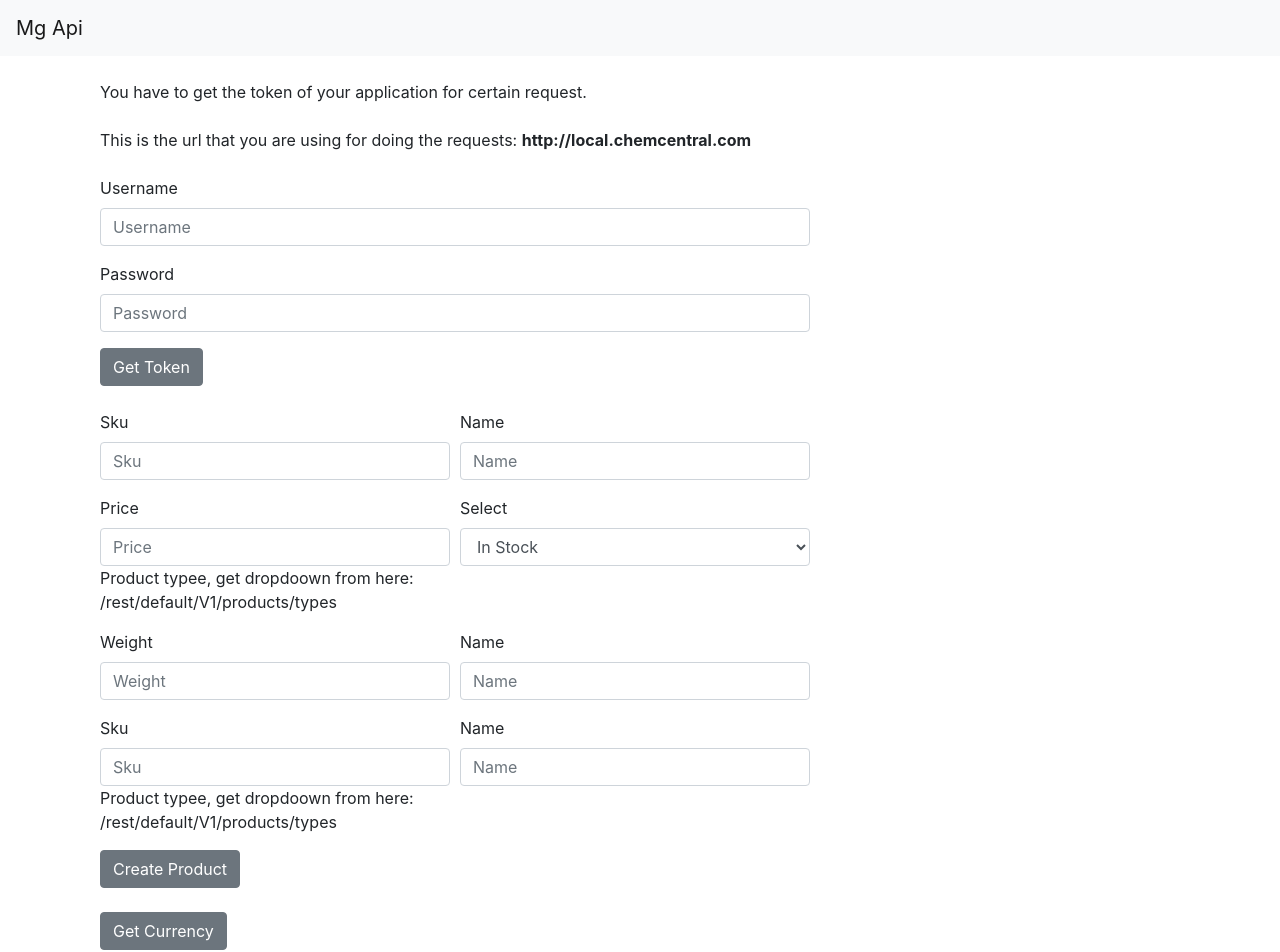
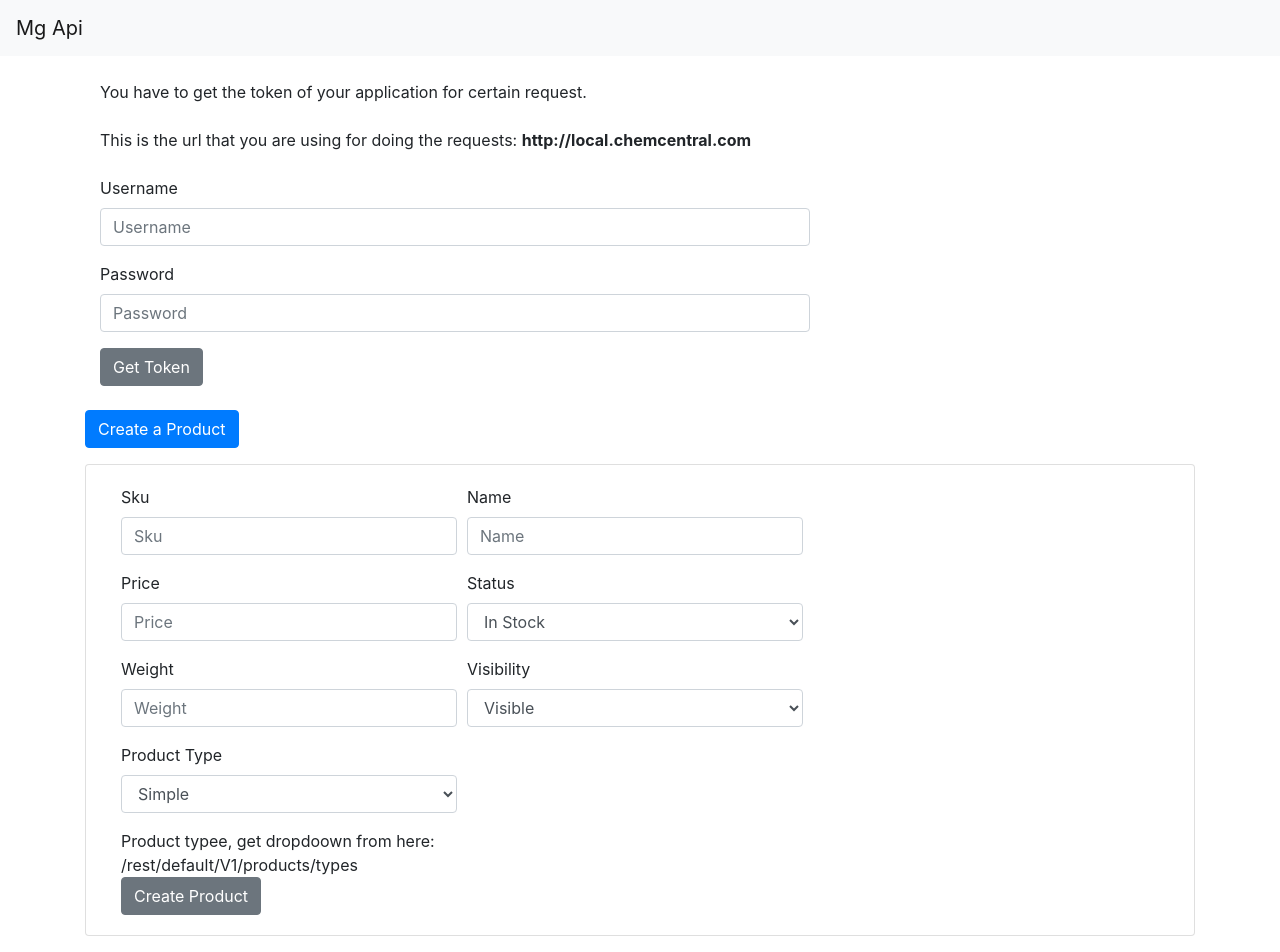
Before and after one commit to ozzytop/react-magento-api, a React (Create React App) app: page / in a window 1280 px wide. Shown: the top 952 px of the page. Built offline with nearby package versions, Linux system fonts and the light colour scheme.

Commit message:
Adding collapsible, styling, handling errors

```diff
--- a/src/Components/CreateProduct.js
+++ b/src/Components/CreateProduct.js
@@ -10,7 +10,10 @@ import {
     Label,
     Input,
     Alert,
-    Spinner
+    Spinner,
+    Collapse,
+    Card,
+    CardBody
 } from 'reactstrap';
 
 class CreateProduct extends Component {
@@ -26,14 +29,28 @@ class CreateProduct extends Component {
             message: true,
             allowed: false,
             showSuccess: false,
-            spinner:false
+            spinner:false,
+            open:true
         }
     }
 
+    toggle() {
+        this.setState({
+            open: !this.state.open
+        })
+    }
 
     render() {
+
+
       return (
+
         <div>
+            <Button color="primary" onClick={() => this.toggle()} style={{ marginBottom: '1rem' }}>Create a Product</Button>
+            <Collapse
+                isOpen={this.state.open}>
+                <Card>
+                    <CardBody>
                         <Container fluid="md">
                             <Row>
                                 <Col xs={8}>
@@ -57,12 +74,11 @@ class CreateProduct extends Component {
                                                 <FormGroup>
                                                     <Label for="price">Price</Label>
                                                     <Input type="text" name="price" id="price" placeholder="Price"  />
-                                        Product typee, get dropdoown from here: /rest/default/V1/products/types
                                                 </FormGroup>
                                             </Col>
                                             <Col md={6}>
                                                 <FormGroup>
-                                        <Label for="status">Select</Label>
+                                                    <Label for="status">Status</Label>
                                                     <Input type="select" name="status" id="status">
                                                         <option value="1">In Stock</option>
                                                         <option value="0">Out of Stock</option>
@@ -79,29 +95,26 @@ class CreateProduct extends Component {
                                             </Col>
                                             <Col md={6}>
                                                 <FormGroup>
-                                        <Label for="name">Name</Label>
-                                        <Input type="text" name="name" id="name" placeholder="Name"  />
+                                                    <Label for="visibility">Visibility</Label>
+                                                    <Input type="select" name="visibility" id="visibility">
+                                                        <option value="1">Visible</option>
+                                                        <option value="0">Not Visible</option>
+                                                    </Input>
                                                 </FormGroup>
                                             </Col>
                                         </Row>
                                         <Row form>
                                             <Col md={6}>
                                             <FormGroup>
-                                        <Label for="sku">Sku</Label>
-                                        <Input type="text" name="sku" id="sku" placeholder="Sku"  />
+                                                    <Label for="type">Product Type</Label>
+                                                    <Input type="select" name="type" id="type">
+                                                        <option value="simple">Simple</option>
+                                                        <option value="configurable">Configurable</option>
+                                                    </Input>
+                                                </FormGroup>
                                                 Product typee, get dropdoown from here: /rest/default/V1/products/types
-                                    </FormGroup>
-                                </Col>
-                                <Col md={6}>
-                                    <FormGroup>
-                                        <Label for="name">Name</Label>
-                                        <Input type="text" name="name" id="name" placeholder="Name"  />
-                                    </FormGroup>
                                             </Col>
                                         </Row>
-
-
-
                                         <Button variant="primary" >
                                             Create Product
                                         </Button>
@@ -113,6 +126,9 @@ class CreateProduct extends Component {
                                 </Col>
                             </Row>
                         </Container>
+                    </CardBody>
+                </Card>
+            </Collapse>
         </div>
       );
     }
--- a/src/Components/GetCurrency.js
+++ b/src/Components/GetCurrency.js
@@ -10,7 +10,10 @@ import {
     Label,
     Input,
     Alert,
-    Spinner
+    Spinner,
+    Collapse,
+    Card,
+    CardBody
 } from 'reactstrap';
 
 class GetCurrency extends Component {
@@ -23,8 +26,15 @@ class GetCurrency extends Component {
             message: true,
             allowed: false,
             showSuccess: false,
-            spinner:false
+            spinner:false,
+            open:false
         }
+    }
+
+    toggle() {
+        this.setState({
+            open: !this.state.open
+        })
     }
 
     getCurrency() {
@@ -35,13 +45,10 @@ class GetCurrency extends Component {
         axios.get(url)
         .then((response) => {
             console.log(response.data);
-            console.log(response.status);
-            console.log(response.statusText);
-            console.log(response.headers);
-            console.log(response.config);
             this.setState({
                 spinner:false,
-                showSuccess:true
+                showSuccess:true,
+                baseCurrencyCode: response.data.base_currency_code
             })
         });
     }
@@ -49,19 +56,30 @@ class GetCurrency extends Component {
     render() {
       return (
         <div>
+            <Button color="primary" onClick={() => this.toggle()} style={{ marginBottom: '1rem' }}>Get Currency Information</Button>
+            <Collapse
+                isOpen={this.state.open}>
+                <Card>
+                    <CardBody>
                         <Container fluid="md">
                             <Row>
                                 <Col xs={8}>
-                        <Button variant="primary" onClick={() => this.getCurrency()}>
+                                    <Button variant="primary" onClick={() => this.getCurrency()} style={{ marginBottom: '1rem', marginRight: '10px' }}>
                                         Get Currency
                                     </Button>
-                        <Spinner style={{ width: '2rem', height: '2rem' , display: this.state.spinner ? "block" : "none"}} />{' '}
+                                    <Spinner style={{ width: '2rem', height: '2rem' , display: this.state.spinner ? "inline-block" : "none"}} />
                                     <Alert style={{ display: this.state.showSuccess ? "block" : "none" }} color="success">
                                         Curreny retrieved successfully.
                                     </Alert>
+                                    <div>
+                                        Currency Code: {this.state.baseCurrencyCode}
+                                    </div>
                                 </Col>
                             </Row>
                         </Container>
+                    </CardBody>
+                </Card>
+            </Collapse>
         </div>
       );
     }
--- a/src/Components/GetToken.js
+++ b/src/Components/GetToken.js
@@ -26,7 +26,8 @@ class GetToken extends Component {
             message: true,
             allowed: false,
             showSuccess: false,
-            spinner:false
+            spinner:false,
+            message: ''
         }
         this.handleUsername = this.handleUsername.bind(this);
         this.handlePassword = this.handlePassword.bind(this);
@@ -55,20 +56,22 @@ class GetToken extends Component {
             this.setState({
                 allowed: true,
                 showSuccess: true,
+                error: false,
                 token: response.data,
                 spinner: false
             });
             localStorage.setItem('mg-admin-token', response.data);
         })
         .catch((err) => {
-            console.log(err);
+            this.setState({
+                spinner: false,
+                error: true,
+                message: err.message
+            });
+            setTimeout(function(){
+                this.setState({error:false});
+            }.bind(this), 5000);
         });
-        /*
-        .then(function () {
-            this.setState({
-                spinner: false
-            })
-        });*/
 
     }
 
@@ -124,6 +127,9 @@ class GetToken extends Component {
                             <Alert style={{ display: this.state.showSuccess ? "block" : "none" }} color="success">
                                 You had a success request, the token is: {this.state.token}
                             </Alert>
+                            <Alert style={{ display: this.state.error ? "block" : "none" }} color="danger">
+                                Error: {this.state.message}
+                            </Alert>
                         </Form>
                     </Col>
                 </Row>
```
Also changed, not shown: src/App.js (+1 -10 lines). Lines whose indentation alone changed are shown as unchanged.
